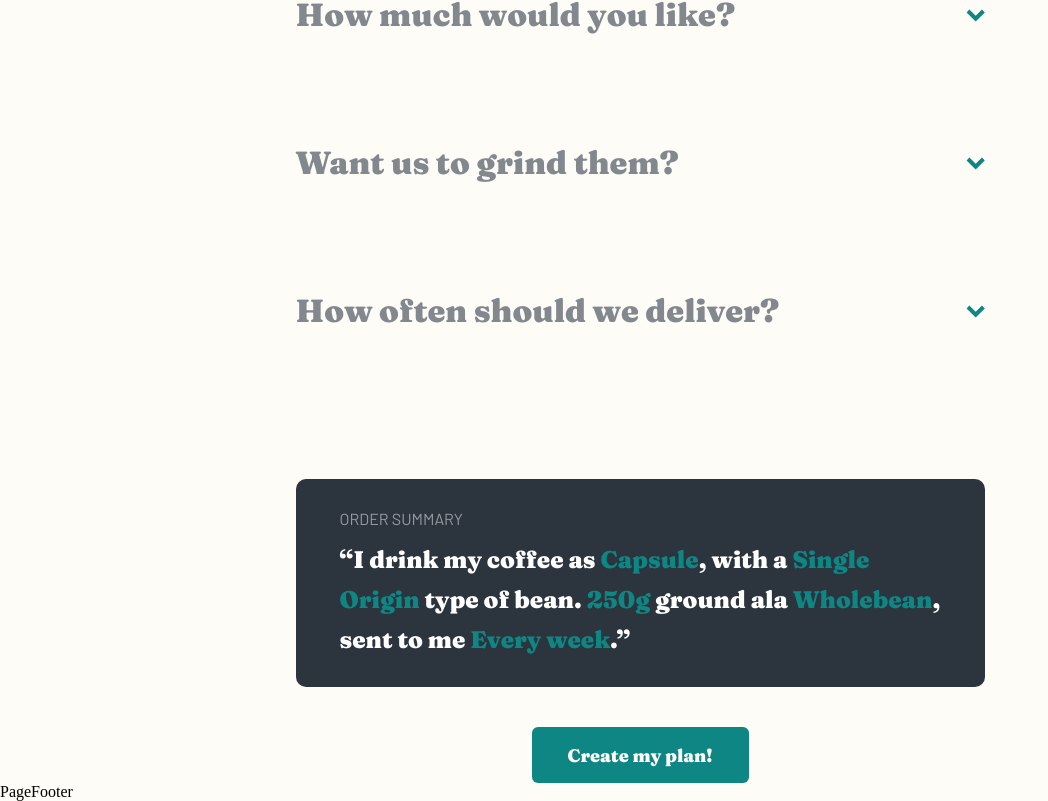
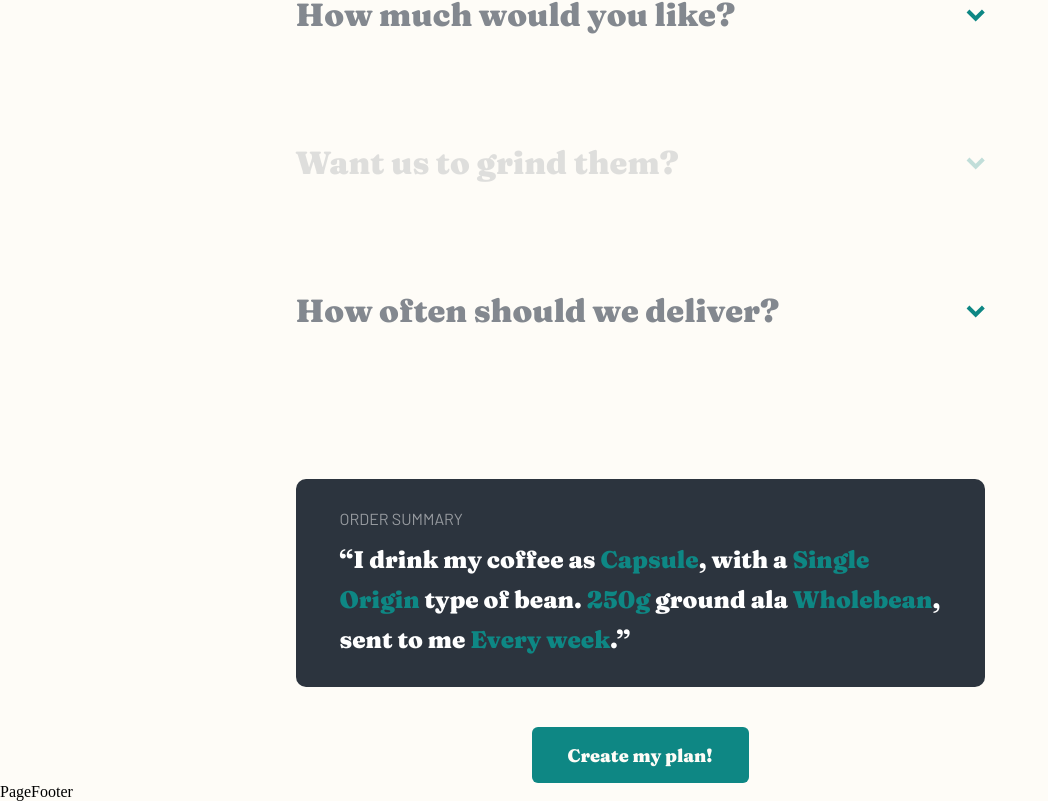
Before and after one commit to Marjolein-Kasman-de-Jong/coffeeroasters, a React (Vite) app: page /subscribe in a window 1280 px wide. Shown: the part 1725-2526 px from the top of the page, without its empty margins (0-1048 px from the left). Built offline with nearby package versions, Linux system fonts and the light colour scheme.

Commit message:
Prevent grind section from being opened when capsule is selected

```diff
--- a/src/components/order-form-section/OrderFormSection.jsx
+++ b/src/components/order-form-section/OrderFormSection.jsx
@@ -1,3 +1,8 @@
+import { useContext } from "react";
+
+// Context
+import { OrderContext } from "../../context/OrderContextProvider";
+
 // Hooks
 import useDetailsToggle from "../../hooks/useDetailsToggle";
 
@@ -11,13 +16,23 @@ export default function OrderFormSection({ item }) {
     const { detailsRef, isOpen } = useDetailsToggle();
     const { section, title, options } = item;
 
+    const { order } = useContext(OrderContext);
+    const capsuleIsSelected = order["sort"]["capsule"];
+    const isDisabled = section === "grind" && capsuleIsSelected === true;
+
     return (
         <details
             ref={detailsRef}
             className={`order-form-section ${isOpen ? "open" : ""}`}
             id={section}
         >
-            <summary>
+            <summary
+                style={{
+                    opacity: isDisabled ? .25 : 'inherit',
+                    pointerEvents: isDisabled ? 'none' : 'auto',
+                    cursor: isDisabled ? 'not-allowed' : 'pointer'
+                }}
+            >
                 <h2 className="heading-section">
                     {title}
                 </h2>
--- a/src/components/order-form-summary/OrderFormSummary.jsx
+++ b/src/components/order-form-summary/OrderFormSummary.jsx
@@ -32,7 +32,7 @@ export default function OrderFormSummary() {
     return (
         <section className="order-form-summary">
             <article ref={articleRef}>
-            {!isInsideModal && (
+                {!isInsideModal && (
                     <h2 className="heading-order-summary">Order Summary</h2>
                 )}
                 <p className="order-form-summary-paragraph">
```
